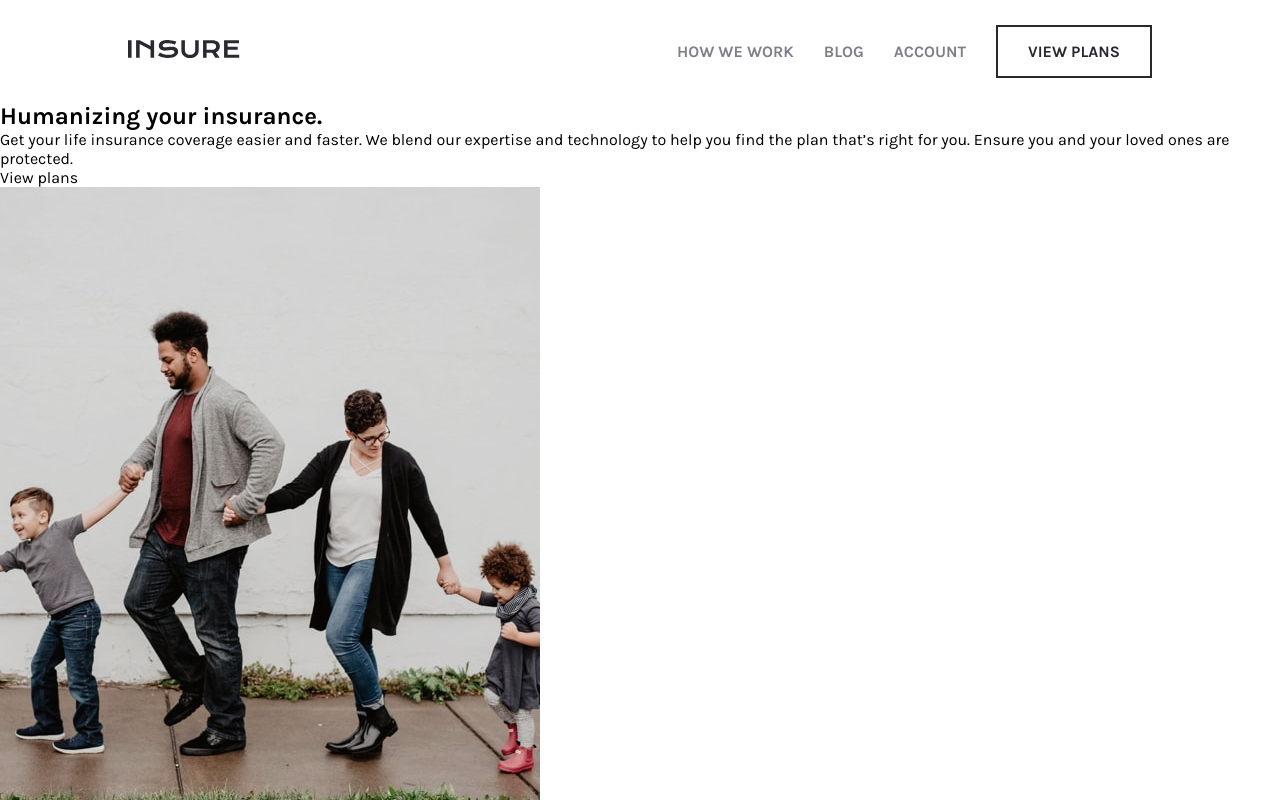
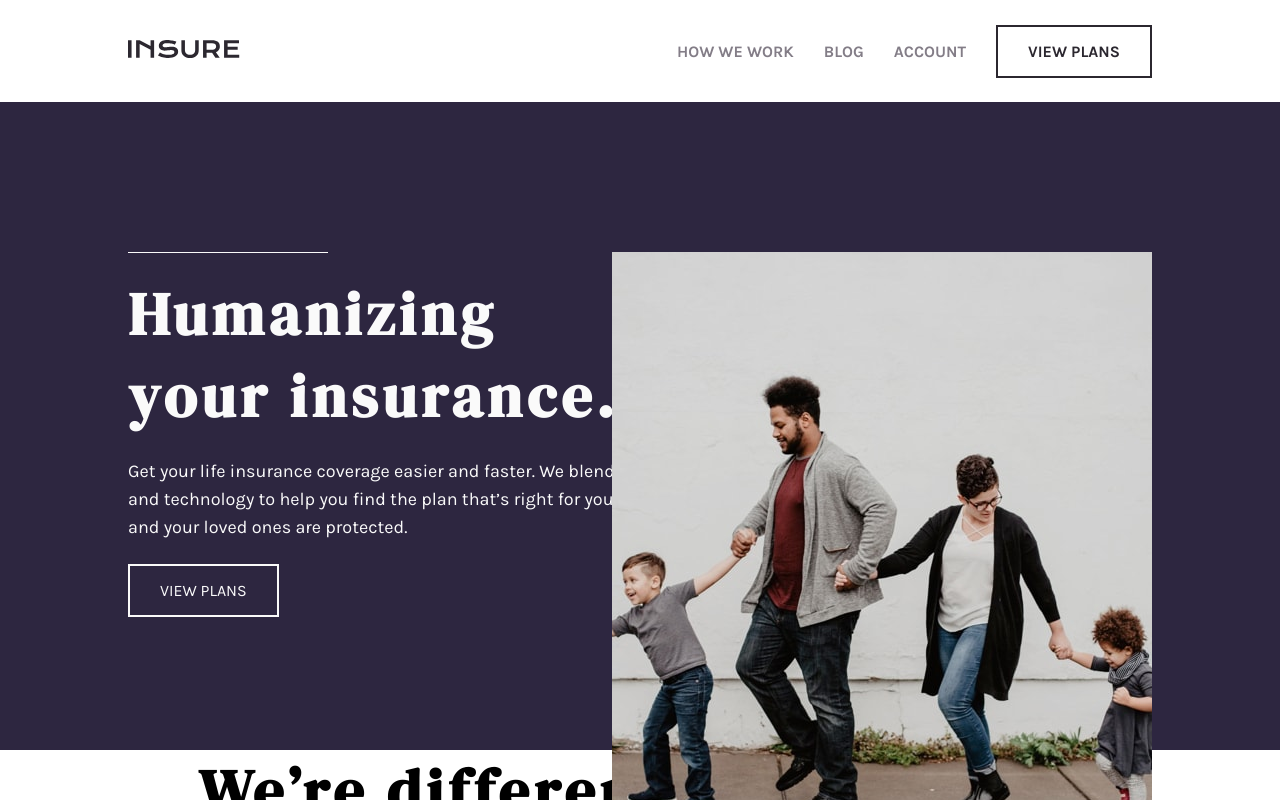
Before and after one commit to lkiryu/Insure-landing-page, a React (Create React App) app: page / in a window 1280 px wide. Shown: the top 800 px of the page. Built offline with nearby package versions, Linux system fonts and the light colour scheme.

Commit message:
humanazing style add

```diff
--- a/src/App.css
+++ b/src/App.css
@@ -1,5 +1,5 @@
 @import url('https://fonts.googleapis.com/css2?family=DM+Serif+Display&display=swap');
-@import url('https://fonts.googleapis.com/css2?family=DM+Serif+Display&family=Karla:wght@200..800&display=swap');
+@import url('https://fonts.googleapis.com/css2?family=Karla:wght@200..800&display=swap');
 
 *{
   padding: 0;
@@ -17,7 +17,6 @@ a{
 }
 
 body{
-  /* font-family: "DM Serif Display", serif; */
   font-family: "Karla", sans-serif;
   font-size: 16px;
 }
@@ -29,3 +28,9 @@ body{
   align-items: center;
   height: 100%;
 }
+
+.title{
+  font-family: "DM Serif Display", serif;
+  font-size: 60px;
+  letter-spacing: 5px;
+}
--- a/src/App.js
+++ b/src/App.js
@@ -1,6 +1,6 @@
 import './App.css';
 import Header from './components/header/header';
-import Humanazing from './components/humanizing-section/humanazing';
+import Humanazing from './components/humanazing-section/humanazing';
 import Different from './components/different-section/different';
 import FindOut from './components/findOut/findOut';
 import Footer from './components/footer/footer';
--- /dev/null
+++ b/src/components/humanazing-section/humanazing.css
@@ -0,0 +1,56 @@
+.humanazing {
+    display: flex;
+    justify-content: center;
+    align-items: center;
+    background-color: hsl(256, 26%, 20%);
+    width: 100%;
+}
+
+.humanazing-content {
+    display: flex;
+    justify-content: space-between;
+    align-items: center;
+    width: 80vw;
+    padding: 150px 0;
+    position: relative;
+}
+
+.humanazing-content .line {
+    height: 1px;
+    width: 200px;
+    background-color: hsl(0, 0%, 98%);
+    margin-bottom: 20px;
+}
+
+.humanazing-content .title {
+    color: hsl(0, 0%, 98%);
+    width: 500px;
+    margin-bottom: 20px;
+}
+
+.humanazing-content .description {
+    color: hsl(0, 0%, 98%);
+    font-size: 18px;
+    line-height: 28px;
+    width: 600px;
+    margin-bottom: 40px;
+}
+
+.humanazing-content a {
+    text-transform: uppercase;
+    color: hsl(0, 0%, 98%);
+    padding: 15px 30px;
+    border: 2px solid hsl(0, 0%, 98%);
+    transition: 0.3s ease-in;
+}
+
+.humanazing-content a:hover{
+    background-color: hsl(0, 0%, 98%);
+    color: hsl(256, 26%, 20%);
+}
+
+.humanazing-content img{
+    position: absolute;
+    top: 150px;
+    right: 0;
+}
--- /dev/null
+++ b/src/components/humanazing-section/humanazing.js
@@ -0,0 +1,24 @@
+import React from "react";
+import imageIntro from '../../images/image-intro-desktop.jpg'
+
+import './humanazing.css'
+
+const Humanazing = () => {
+    return (
+        <section className='humanazing'>
+            <div className="humanazing-content">
+                <div className="info">
+                    <div className="line"></div>
+                    <h1 className="title">Humanizing your insurance.</h1>
+                    <p className="description">Get your life insurance coverage easier and faster. We blend our expertise
+                        and technology to help you find the plan that’s right for you. Ensure you
+                        and your loved ones are protected.</p>
+                    <a href="/">View plans</a>
+                </div>
+                <img src={imageIntro} alt="intro"></img>
+            </div>
+        </section>
+    )
+}
+
+export default Humanazing
--- a/src/components/humanizing-section/humanazing.js
+++ /dev/null
@@ -1,20 +0,0 @@
-import React from "react";
-import imageIntro from '../../images/image-intro-desktop.jpg'
-
-const Humanazing = () => {
-    return (
-        <section className='humanizing'>
-            <div className="info">
-                <div className="line"></div>
-                <h1 className="title">Humanizing your insurance.</h1>
-                <p className="description">Get your life insurance coverage easier and faster. We blend our expertise
-                    and technology to help you find the plan that’s right for you. Ensure you
-                    and your loved ones are protected.</p>
-                <a href="/">View plans</a>
-            </div>
-            <img src={imageIntro} alt="intro"></img>
-        </section>
-    )
-}
-
-export default Humanazing
```
